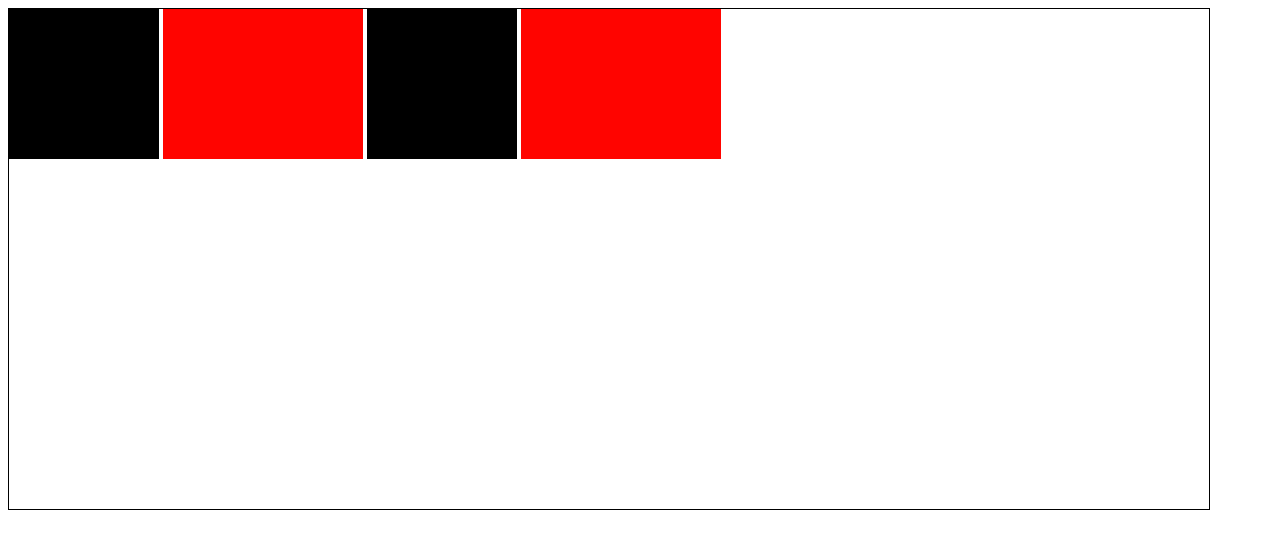
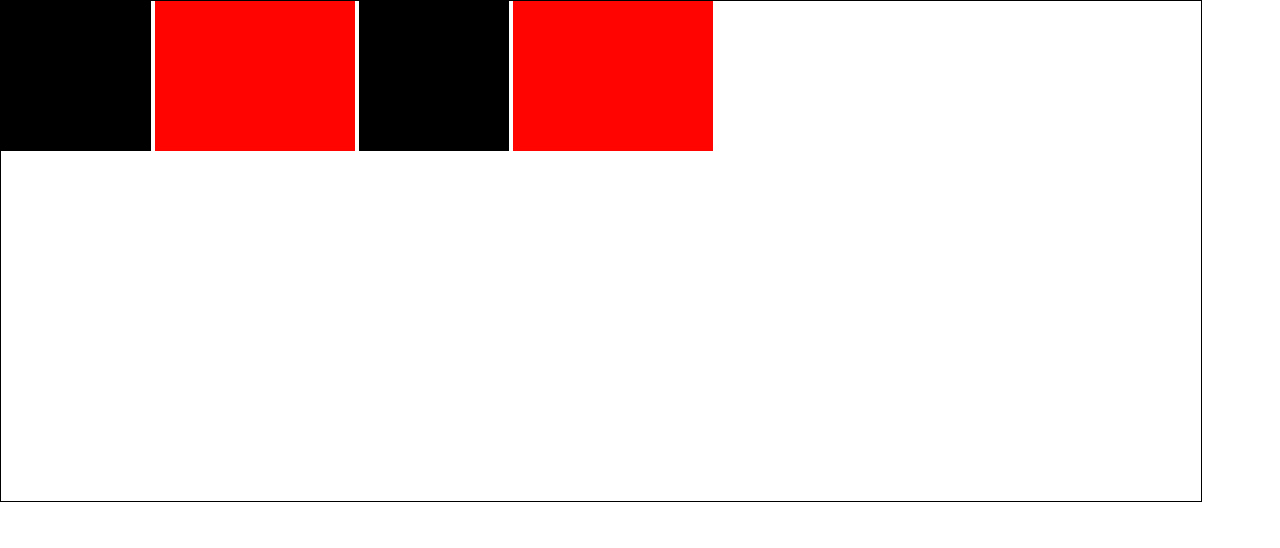
Before and after one commit to Alex1Step/FD2-HomeWork, a plain HTML site: page DRAGNDROP/index.html in a window 1280 px wide. Drawn offline with Linux system fonts and the light colour scheme.

Commit message:
body margin problem

```diff
--- a/DRAGNDROP/index.html
+++ b/DRAGNDROP/index.html
@@ -6,7 +6,7 @@
     <title>Drag`n`Drop</title>
     <link href="style.css" rel="stylesheet" type="text/css" />
   </head>
-  <body>
+  <body style="margin: 0px">
     <div
       id="DRnDRarea"
       position="relative"
--- a/DRAGNDROP/script.js
+++ b/DRAGNDROP/script.js
@@ -29,10 +29,9 @@ function mdF(EO) {
   EO.target.style.position = "absolute";
   EO.target.style.zIndex = zIndexCount;
   var globalTarget = EO.target; // !!!!! это переменная, которая запоминает, какой объект начал двигаться
-  //чтобы при потере его в mmF продолжать работать именно с ним, а не с тем на который он перешел, например body
+  //чтобы при потере его в mmF продолжать работать именно с ним, а не с тем на который перешел курсор, например body
   var relPosX = EO.clientX - EO.target.getBoundingClientRect().left;
   var relPosY = EO.clientY - EO.target.getBoundingClientRect().top;
-
   //прослушиваем события движения мыши и отпускания клавиши мыши
   document.addEventListener("mousemove", mmF, false);
   EO.target.addEventListener("mouseup", muF, false);
@@ -55,6 +54,7 @@ function mdF(EO) {
       EO.preventDefault();
       var coordX = EO.pageX - relPosX;
       var coordY = EO.pageY - relPosY;
+      // console.log(EO.pageX + " - " + relPosX + " = " + coordX);
       var drndrArea = document.getElementById("DRnDRarea");
       var minLimitX = drndrArea.getBoundingClientRect().left / 2;
       var minLimitY = drndrArea.getBoundingClientRect().top / 2;
```
